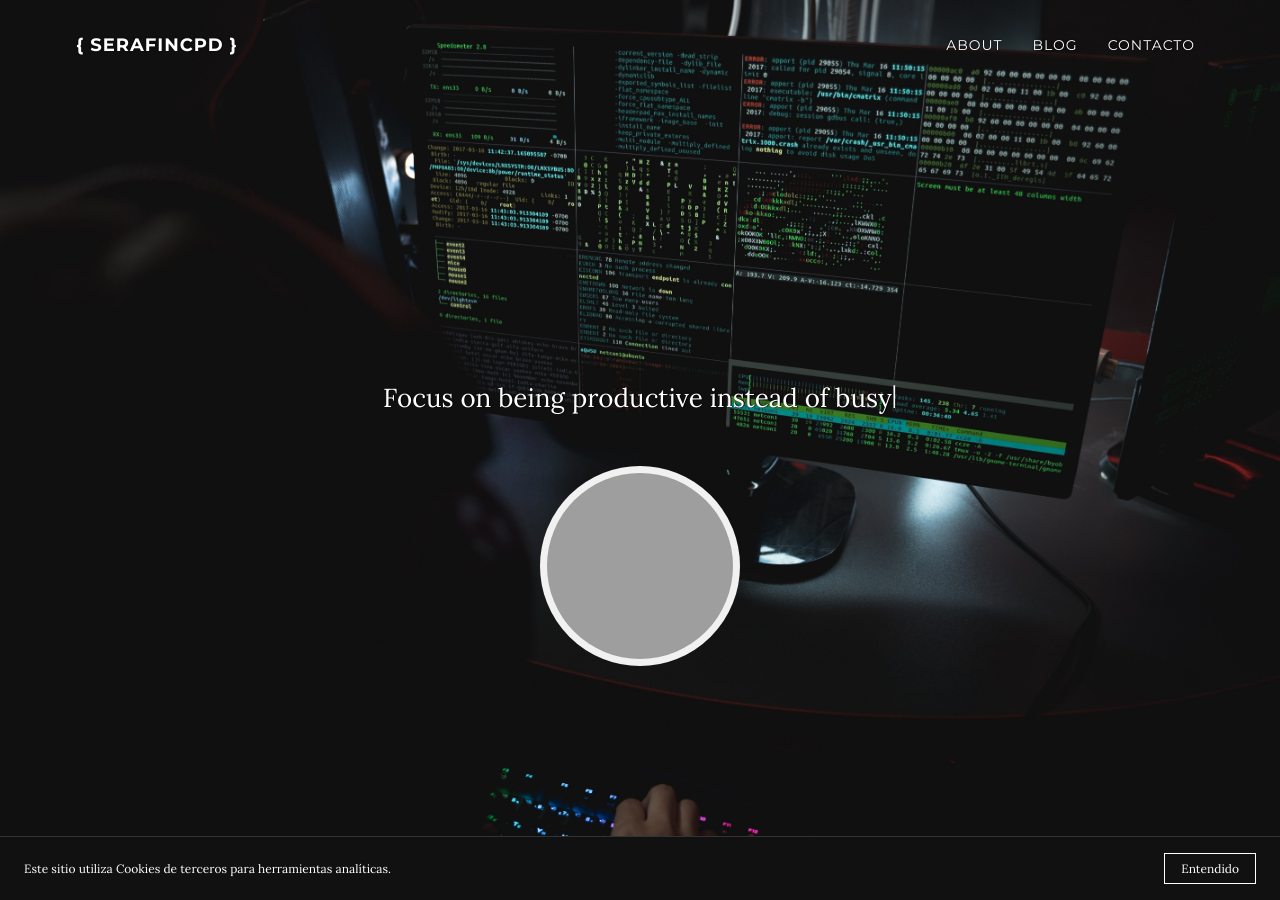
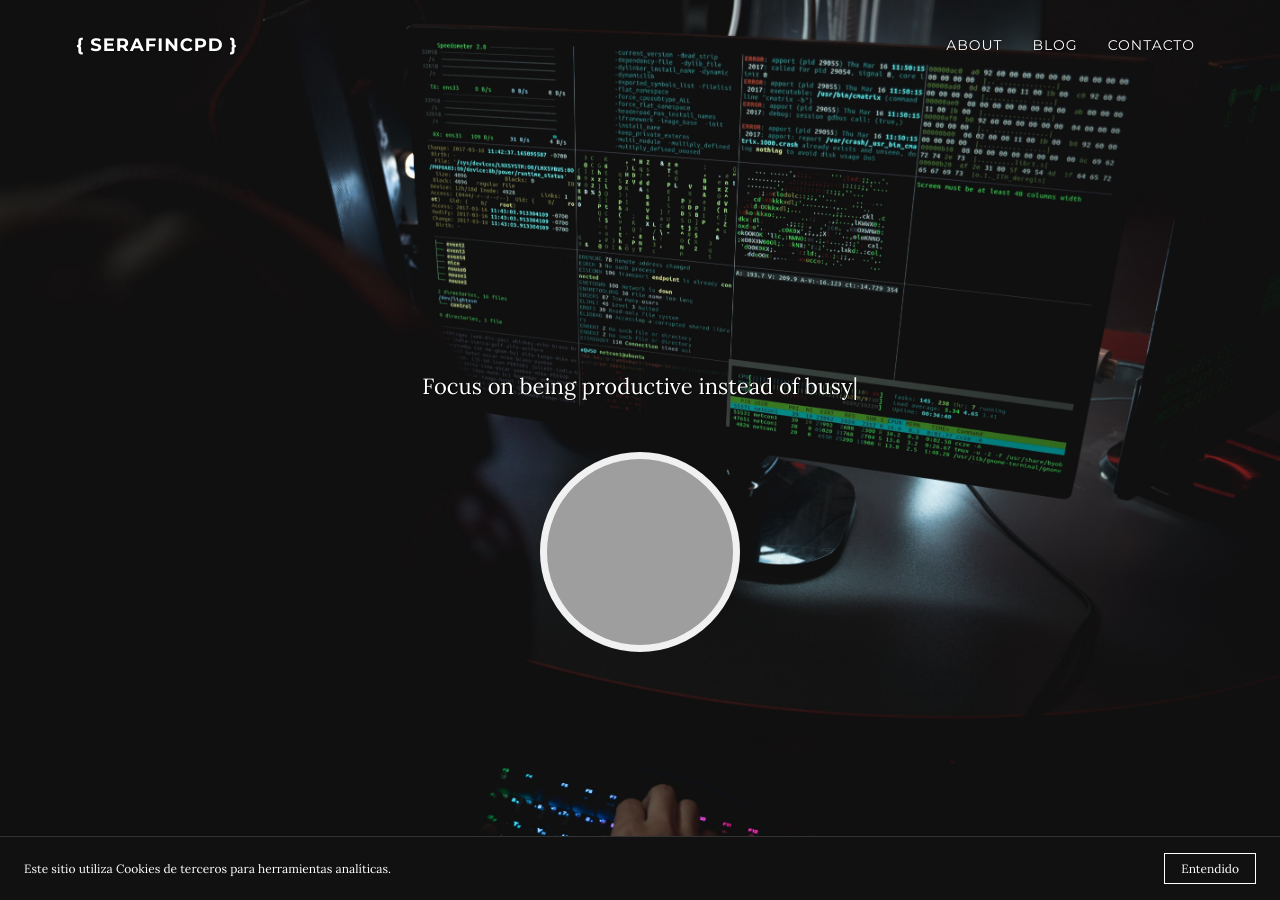
Before and after one commit to serafincpd/serafincpd.github.io, a Jekyll site: the page built from index.html, in a window 1280 px wide and 900 px high. Built offline with Jekyll 4.4.1, drawn with Linux system fonts in a browser that asks for light colours; nearby versions of some CDN libraries; grey boxes are pictures that could not be loaded.

Commit message:
Fixes on Styles

```diff
--- a/css/grayscale.scss
+++ b/css/grayscale.scss
@@ -36,6 +36,13 @@
     letter-spacing: 1px;
 }
 
+@media(max-width:767px) {
+    h1 { font-size: 25px; }
+    h3 { font-size: 18px; }
+    h4 { font-size: 15px; }
+    ul, ol { padding-inline-start: 15px; }
+}
+
 /* Added in { Personal } */
 h4 {
     a.category {
@@ -49,11 +56,11 @@
 
 p {
     margin: 0 0 25px;
-    font-size: 18px;
+    font-size: 15px;
     line-height: 1.5;
     @media(min-width:768px) {
         margin: 0 0 35px;
-        font-size: 20px;
+        font-size: 17px;
         line-height: 1.6;
     }
 }
@@ -191,10 +198,10 @@
         display: table-cell;
         vertical-align: middle;
         .brand-heading {
-            font-size: 40px;
+            font-size: 36px;
         }
         .intro-text {
-            font-size: 18px;
+            font-size: 25px;
             @if $navbar-text-shadow {
                 text-shadow: 1px 0 1px #000;
             }
@@ -205,10 +212,10 @@
         padding: 0;
         .intro-body {
             .brand-heading {
-                font-size: 100px;
+                font-size: 80px;
             }
             .intro-text {
-                font-size: 26px;
+                font-size: 22px;
             }
         }
     }
@@ -270,9 +277,13 @@
     ul,
     ol {
         margin: 0 0 25px;
-        font-size: 19px;
+        font-size: 17px;
         line-height: 1.6;
-        list-style-position: inside;
+        list-style-position: outside;
+        @media(max-width:767px) {
+            font-size: 15px;
+            line-height: 1.5;
+        }
     }
     pre {
       padding: 0;
@@ -289,6 +300,9 @@
 
     /* Added in { Personal } */
     &#post {
+        h3 {
+            text-align: left;
+        }
         div.author img {
             border: 0px;
             margin-bottom: 20px;
@@ -383,7 +397,7 @@
     -webkit-animation: blink 0.7s infinite;
     -moz-animation: blink 0.7s infinite;
     animation: blink 0.7s infinite;
-    font-size: 16px;
+    font-size: 25px;
     vertical-align: top;
     @media(min-width:768px) {
         font-size: 22px;
```
